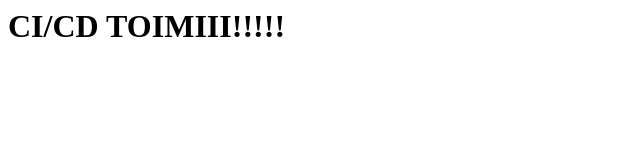
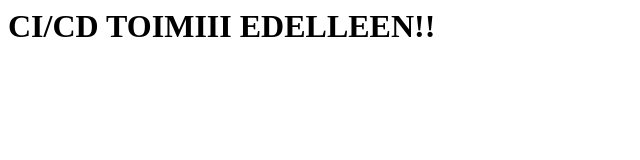
Before and after one commit to jamktiko/Flowstate-esituotanto, a plain HTML site: page public/index.html in a window 1280 px wide. Shown: the whole page, without its empty margins (0-640 px from the left). Drawn offline with Linux system fonts and the light colour scheme.

Commit message:
ci/cd with cloudfront

```diff
--- a/public/index.html
+++ b/public/index.html
@@ -1 +1 @@
-<h1>CI/CD TOIMIII!!!!!</h1>
+<h1>CI/CD TOIMIII EDELLEEN!!</h1>
```
